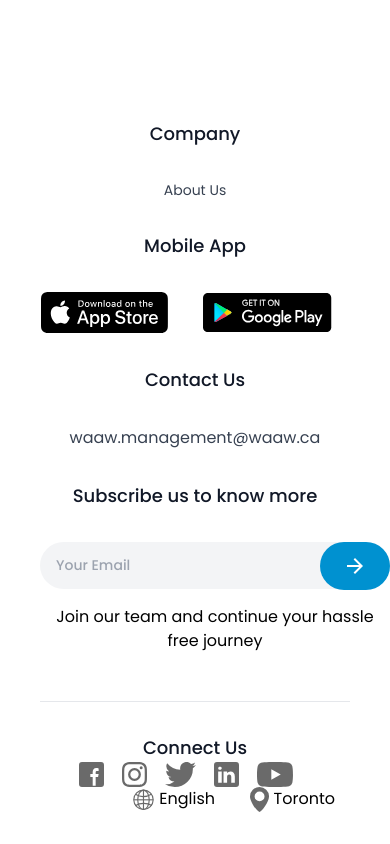
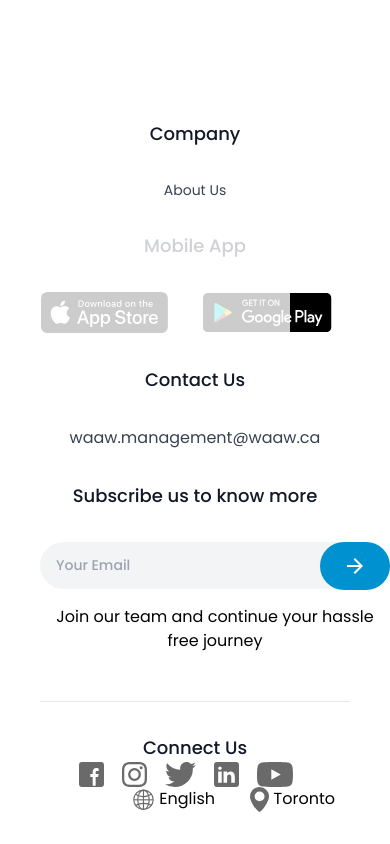
Before and after one commit to Surinder07/working-ui, a React (Vite) app: page /pricing in a window 390 px wide. Shown: the part 853-1697 px from the top of the page. Built offline with nearby package versions, Linux system fonts and the light colour scheme.

Commit message:
Disable mobile app icons

```diff
--- a/src/components/Footer.jsx
+++ b/src/components/Footer.jsx
@@ -126,6 +126,10 @@ const Footer = () => {
             </div> */}
 
                         <div className="text-center sm:text-left">
+                            <div className="h-full w-full bg-white/80 flex justify-center items-center font-bold text-xl text-center"
+                                style={{ zIndex: '20', position: 'absolute', width:'250px', height:'105px'}}>
+                                    {/* Comming Soon */}
+                                </div>
                             <p className="text-lg font-medium text-gray-900 font-poppins">
                                 Mobile App
                             </p>
```
Lines whose indentation alone changed are shown as unchanged.
